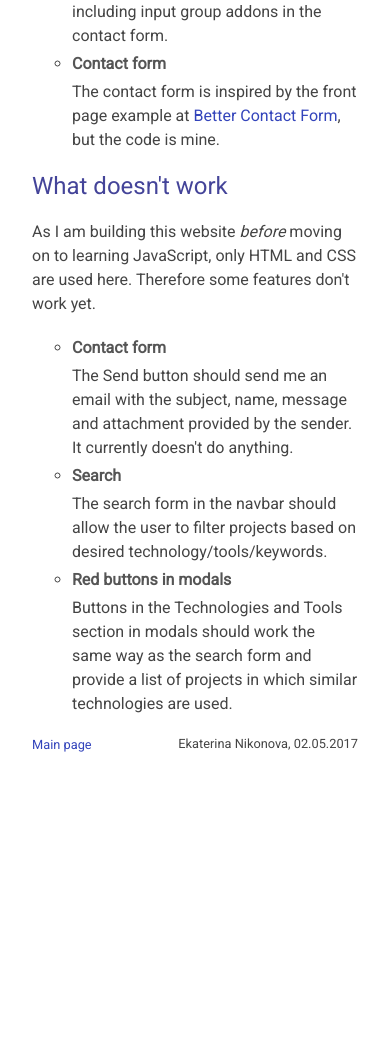
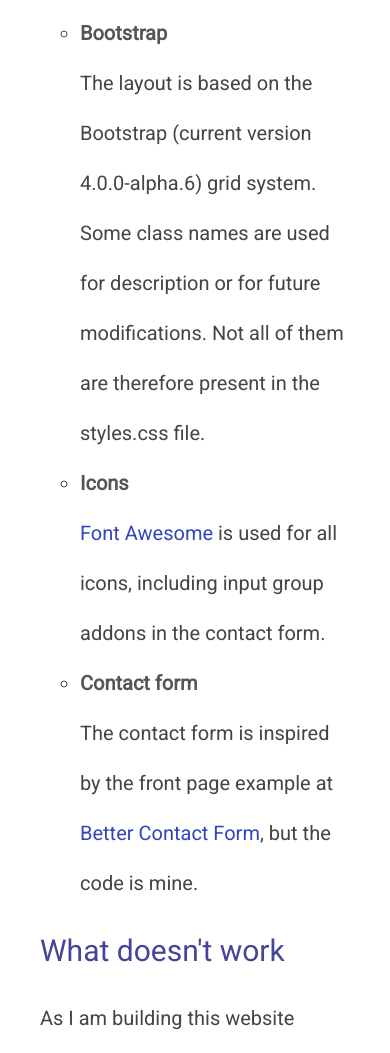
Before and after one commit to ekaterina-nikonova/Udacity-FEND-Project1-Portfolio, a plain HTML site: page about-site.html in a window 390 px wide. Shown: the part 493-1546 px from the top of the page. Before the commit the page ends 1273 px from the top, so only its background shows below. Drawn offline with Linux system fonts and the light colour scheme.

Commit message:
Font size
Fixed font size on small displays.

```diff
--- a/about-site.html
+++ b/about-site.html
@@ -39,7 +39,7 @@
             The Send button should send me an email with the subject, name, message and attachment provided by the sender. It currently doesn't do anything.
           </li>
           <li><strong>Search</strong><br>
-            The search form in the navbar should allow the user to filter projects based on desired technology/tools/keywords.
+            The search form in the navbar should allow the user to filter projects based on desired technology, tools or keywords.
           </li>
           <li><strong>Red buttons in modals</strong><br>
             Buttons in the Technologies and Tools section in modals should work the same way as the search form and provide a list of projects in which similar technologies are used.
--- a/css/about.css
+++ b/css/about.css
@@ -1,7 +1,13 @@
-* {
+html {
   color: #444;
-  font: 400 1rem "Roboto", sans-serif;
-  line-height: 1.5rem;
+  font: 400 16px "Roboto", sans-serif;
+  line-height: 2.5rem;
+}
+
+@media screen and (max-width: 767px) {
+  html {
+    font-size: 20px;
+  }
 }
 
 body {
```
